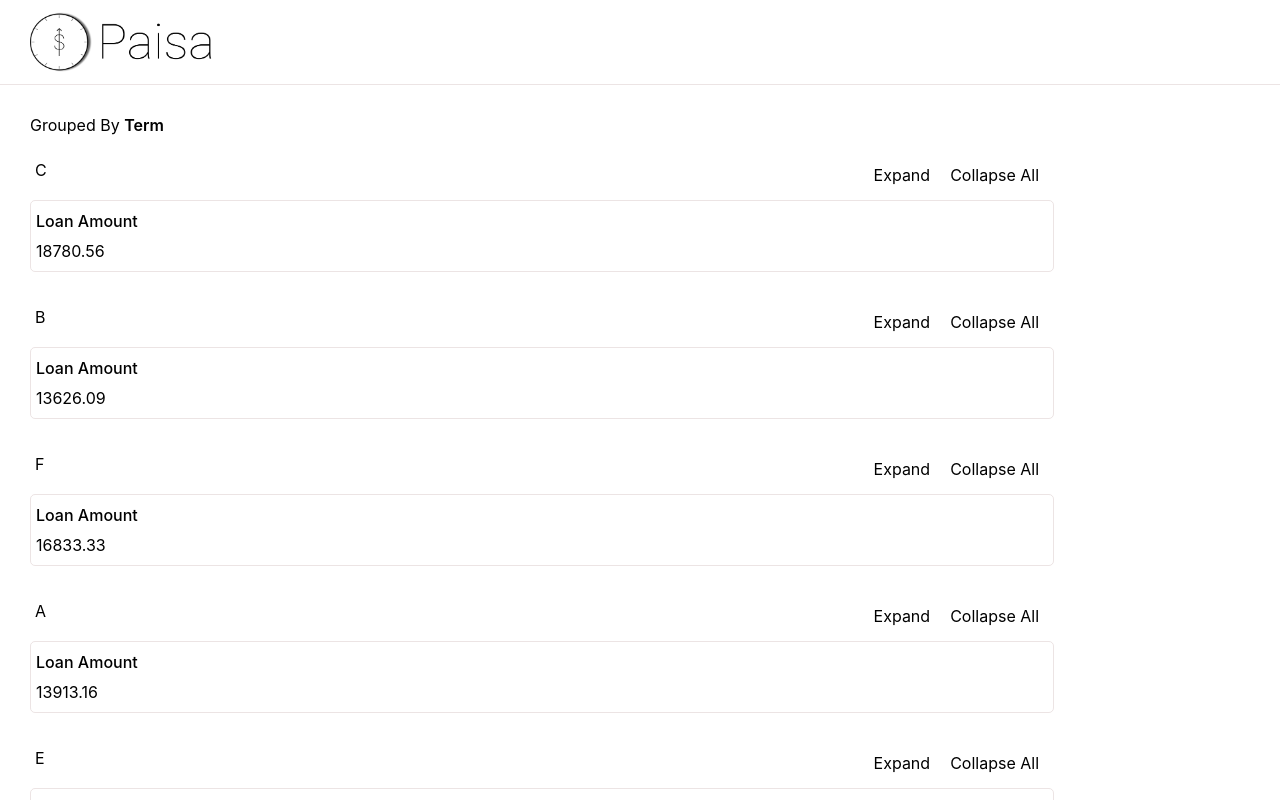
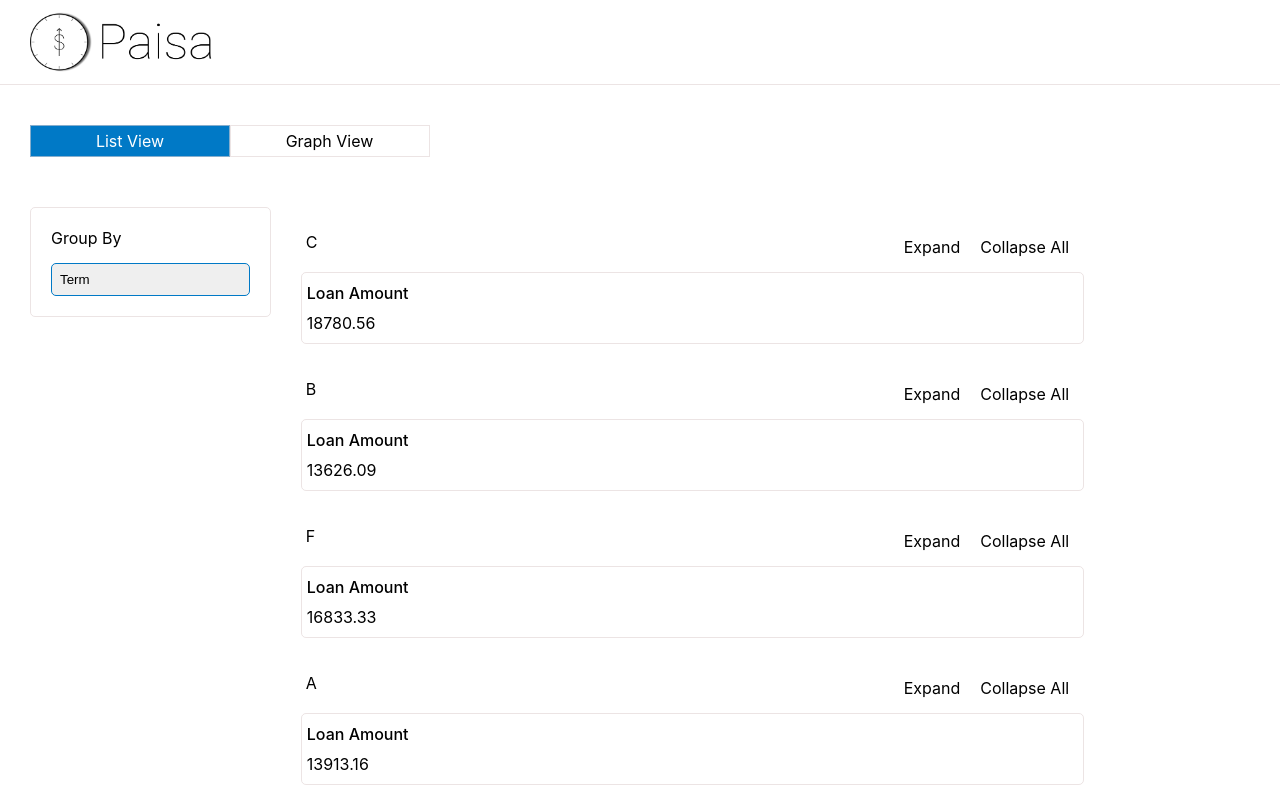
Before and after one commit to PrakashKoneru/partnerFacing, a React (Create React App) app: page /secondary in a window 1280 px wide. Shown: the top 800 px of the page. Built offline with nearby package versions, Linux system fonts and the light colour scheme.

Commit message:
Pushing grid views

```diff
--- a/src/pages/home.js
+++ b/src/pages/home.js
@@ -3,7 +3,6 @@ import React, { useState } from 'react';
 import styled from 'styled-components'
 import MappedCards from '../components/MappedCards';
 import fieldLineUp from '../fieldLineUp';
-
 
 const NavBar = styled.div`
 	display: flex;
--- a/src/pages/loanGroups.js
+++ b/src/pages/loanGroups.js
@@ -2,7 +2,61 @@ import React, { useState } from 'react';
 import styled from 'styled-components';
 import fieldLineUp from '../fieldLineUp';
 import MappedCards from '../components/MappedCards';
-import moment from 'moment';
+
+const Select = styled.select`
+	border: 1px solid #0079C6;
+	cursor: pointer;
+	border-radius: 5px;
+	margin-top: 15px;
+	width: 100%;
+	padding: 8px;
+	-o-appearance: none;
+	-ms-appearance: none;
+	-webkit-appearance: none;
+	-moz-appearance: none;
+	appearance: none;
+	&:active {
+		border: 1px solid #0079C6;
+	}
+`;
+
+const Option = styled.option`
+	border: 1px solid rgba(224,210,210, 0.6);
+`;
+
+const Actions = styled.div`
+	width: 300px;
+	position: relative;
+`;
+
+const StickyContainer = styled.div`
+	border: 1px solid rgba(224,210,210, 0.6);
+	padding: 20px;
+	border-radius: 5px;
+`
+
+const ItemsGrid = styled.div`
+	display: flex;
+	margin-top: 50px;
+	padding-left: 30px;
+	padding-right: 30px;
+`;
+
+const NavBar = styled.div`
+	display: flex;
+	padding-left: 30px;
+	padding-right: 30px;
+	margin-top: 40px;
+`;
+
+const NavItem = styled.div`
+	width: 200px;
+	text-align: center;
+	padding: 5px 15px;
+	cursor: pointer;
+	border: 1px solid rgba(224,210,210, 0.6);
+	margin-right: -0.5px;
+`;
 
 const GroupActions = styled.div`
 	padding: 10px 5px;
@@ -25,6 +79,7 @@ const Card = styled.div`
 `
 
 const LoanGroups = (props) => {
+	const [view, setView] = useState('listView');
 	const [expandedLoanGroup, setExpandedLoanGroup] = useState(null)
 	const allLoans = JSON.parse(localStorage.getItem('acceptedData'));
 	const loansByTerm = allLoans.reduce((loan, value) => {
@@ -45,17 +100,44 @@ const LoanGroups = (props) => {
 		loan[value.grade]['loan_amnt'] = loan[value.grade]['loan_amnt'] + parseInt(value['loan_amnt'], "10")
 		return loan;
 	}, {});
+	const activeTabStyle = { background: '#0079C6', color: 'white'};
 
 	return (
 		<div>
-			<div style={{ width: '80%', marginLeft: '30px', marginTop: '30px' }}>
-				Grouped By <span style={{ fontWeight: '600' }}>Term</span>
-			</div>
+			<NavBar>
+				<NavItem
+					style={view === 'listView' ? activeTabStyle : {}}
+					onClick={() => setView('listView')}
+				>
+					List View
+				</NavItem>
+				<NavItem
+					style={view === 'graphView' ? activeTabStyle : {}}
+					onClick={() => setView('graphView')}
+				>
+					Graph View
+				</NavItem>
+			</NavBar>
+			{view === 'listView' && (
+				<ItemsGrid>
+					<Actions>
+						<StickyContainer>
+							<div>Group By</div>
+							<Select
+								name="loans"
+								id="loans"
+								// onChange={(e) => {setSortBy(e.target.value)}}
+							>
+								<Option value={'term'}>Term</Option>
+								<Option value={'year'}>Year</Option>
+							</Select>
+						</StickyContainer>
+					</Actions>
+					<div style={{ width: '100%'}}>
 						{Object.keys(loansByTerm).map((groupName, value) => {
 							const group = loansByTerm[groupName]
-				console.log(group);
 							return (
-					<div style={{ marginTop: '15px' }}>
+								<div style={{ marginTop: '15px', width: '100%' }}>
 									<GroupActions>
 										<div style={{ width: '100%' }}>{groupName}</div>
 										<div style={{ width: 'auto', display: 'flex' }}>
@@ -105,6 +187,9 @@ const LoanGroups = (props) => {
 							);
 						})}
 					</div>
+				</ItemsGrid>
+			)}
+		</div>
 	)
 }
 
```
Also changed, not shown: src/acceptedData.js, 2 other files (tests, documents, lock files or other folders). Lines whose indentation alone changed are shown as unchanged.
